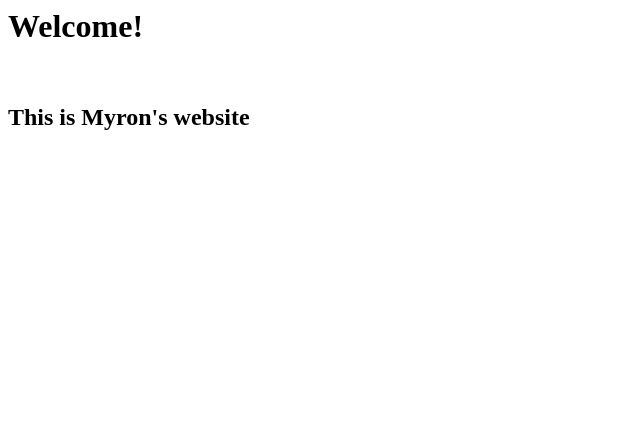
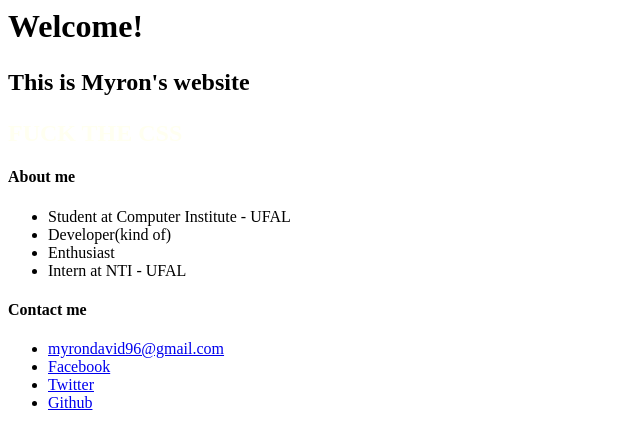
Before and after one commit to myrondavid/myrondavid.com, a plain HTML site: page index.html in a window 1280 px wide. Shown: the whole page, without its empty margins (0-640 px from the left). Drawn offline with Linux system fonts and the light colour scheme.

Commit message:
changes on index

```diff
--- a/index.html
+++ b/index.html
@@ -4,8 +4,28 @@
     </head>
 
     <body>
-        <h1>Welcome!</h1><br>
-        <h2>This is Myron's website</h2>
+        <h1>Welcome!</h1>
+        <h2><p>This is Myron's website</p></h2>
+        <h2><font color="#FFFFF">FUCK THE CSS</font></h2>
+        <p>
+            <h4>About me</h4>
+            <ul>
+                <li>Student at Computer Institute - UFAL</li>
+                <li>Developer(kind of)</li>
+                <li>Enthusiast</li>
+                <li>Intern at NTI - UFAL</li>
+            </ul>
+        </p>
+        <p>
+            <h4>Contact me</h4>
+            <ul>
+                <li><a href="mailto:myrondavid96@gmail.com">myrondavid96@gmail.com</a></li>
+                <li><a href="https://facebook.com/myrondavid96">Facebook</a></li>
+                <li><a href="https://twitter.com/myrondavid">Twitter</a></li>
+                <li><a href="https://github.com/myrondavid">Github</a></li>
+            </ul>
+        </p>
+
     </body>
 
 </html>
```
